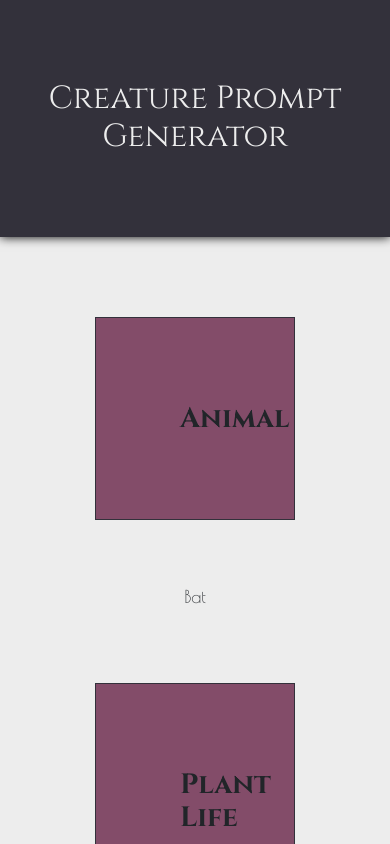
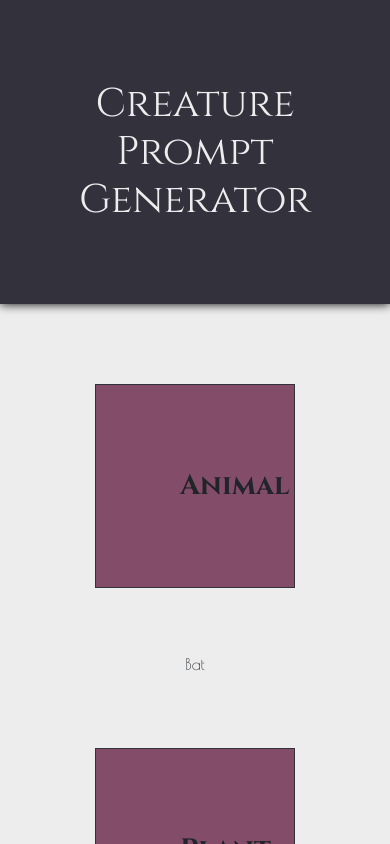
Before and after one commit to SamKeathley/CC5000v2, a React (Create React App) app: page /creature in a window 390 px wide. Shown: the top 844 px of the page. Built offline with nearby package versions, Linux system fonts and the light colour scheme.

Commit message:
updated README

```diff
--- a/src/App.scss
+++ b/src/App.scss
@@ -120,32 +120,3 @@ footer {
     }
   }
 }
-
-@media screen and (max-width: 600px) {
-  header{
-    h1 {
-      font-size: 2em;
-    }
-  }
-  p {
-    font-size: 1em;
-  }
-  ul {
-    font-size: 1em;
-  }
-  .firstRow {
-    p {
-      font-size: 1.1em;
-    }
-  }
-  .secondRow {
-    p {
-      font-size: 1.1em;
-    }
-  }
-  footer {
-    p {
-      font-size: 1em;
-    }
-  }
-}
```
Also changed, not shown: 1 other file (tests, documents, lock files or other folders).
